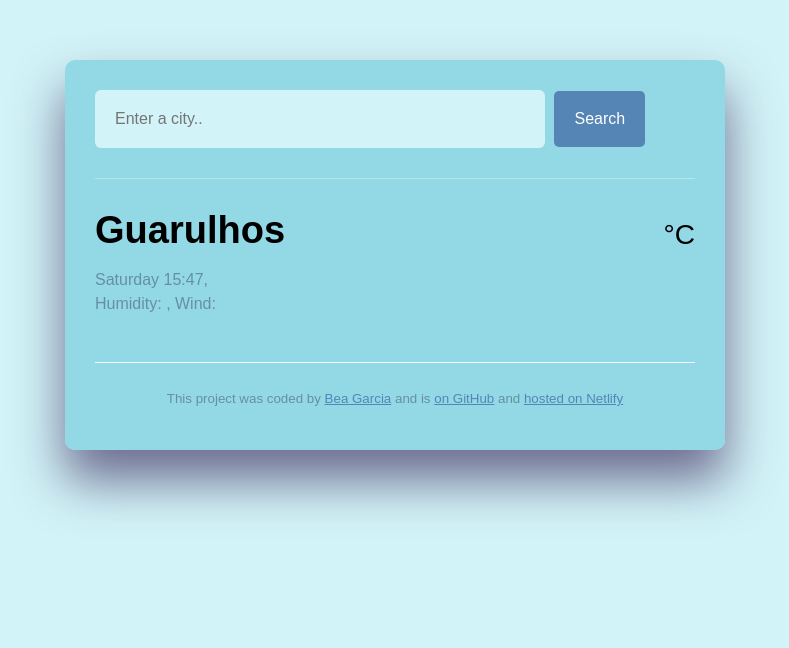
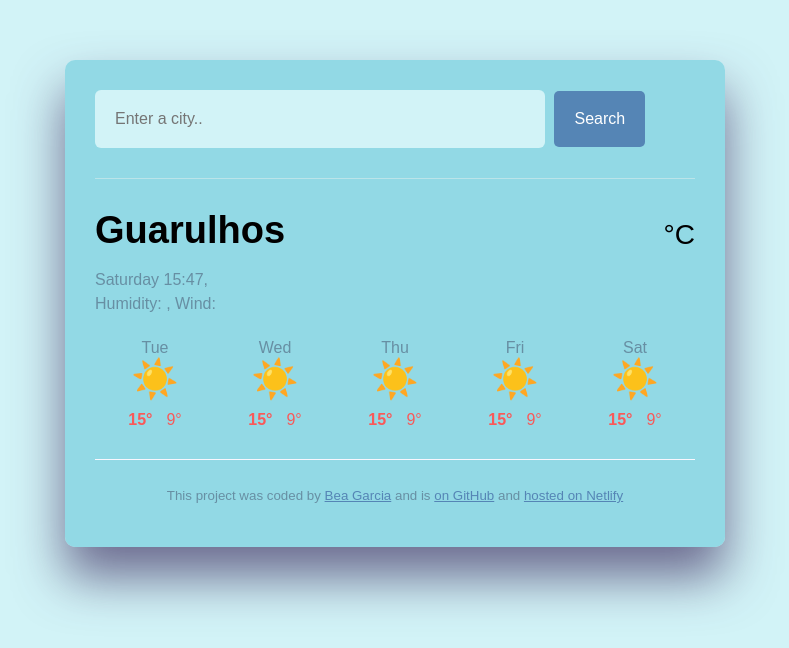
Before and after one commit to mbng1983/Plus_WeatherApp, a website built with Parcel: page index.html in a window 1280 px wide. Shown: the whole page, without its empty margins (245-1034 px from the left). Built offline with nearby package versions, Linux system fonts and the light colour scheme; no server answers; a web font is replaced by a local one.

Commit message:
checking names inconsistencies

```diff
--- a/src/index.js
+++ b/src/index.js
@@ -61,23 +61,25 @@ function formatDate(date) {
 }
 
 function displayForecast() {
+  let forecastElement = document.querySelector("#forecast");
 
-  let forecast = document.querySelector("#forecast");
+  let days = ["Tue", "Wed", "Thu", "Fri", "Sat"];
+  let forecastHTML = "";
 
-  let days = ["Tue", "Wed", "Thu", "Fri", "Sat"]
-
-  days.forEach(function(day){
-    forecast.innerHTML = `
-    <div class="forecast">
+  days.forEach(function(day) {
+    forecastHTML += `
       <div class="forecast-item">
-    <div class="forecast-date">Tue</div>
+        <div class="forecast-date">${day}</div>
         <div class="forecast-icon">☀️</div>
         <div class="forecast-temps">
           <div class="forecast-temp"><strong>15°</strong></div>
           <div class="forecast-temp">9°</div>
         </div>
+      </div>
     `;
   });
+
+  forecastElement.innerHTML = forecastHTML;
 }
 
 let searchForm = document.querySelector("#search-form");
@@ -88,3 +90,4 @@ let currentDate = new Date();
 currentDateElement.innerHTML = formatDate(currentDate);
 
 searchCity("Guarulhos");
+displayForecast();
--- a/src/styles.css
+++ b/src/styles.css
@@ -89,7 +89,7 @@ main {
   margin-top: 10px;
 }
 
-.forecast {
+.weather-forecast {
   display: flex;
   justify-content: space-around;
   margin-top: 7px;
```
Lines whose indentation alone changed are shown as unchanged.
